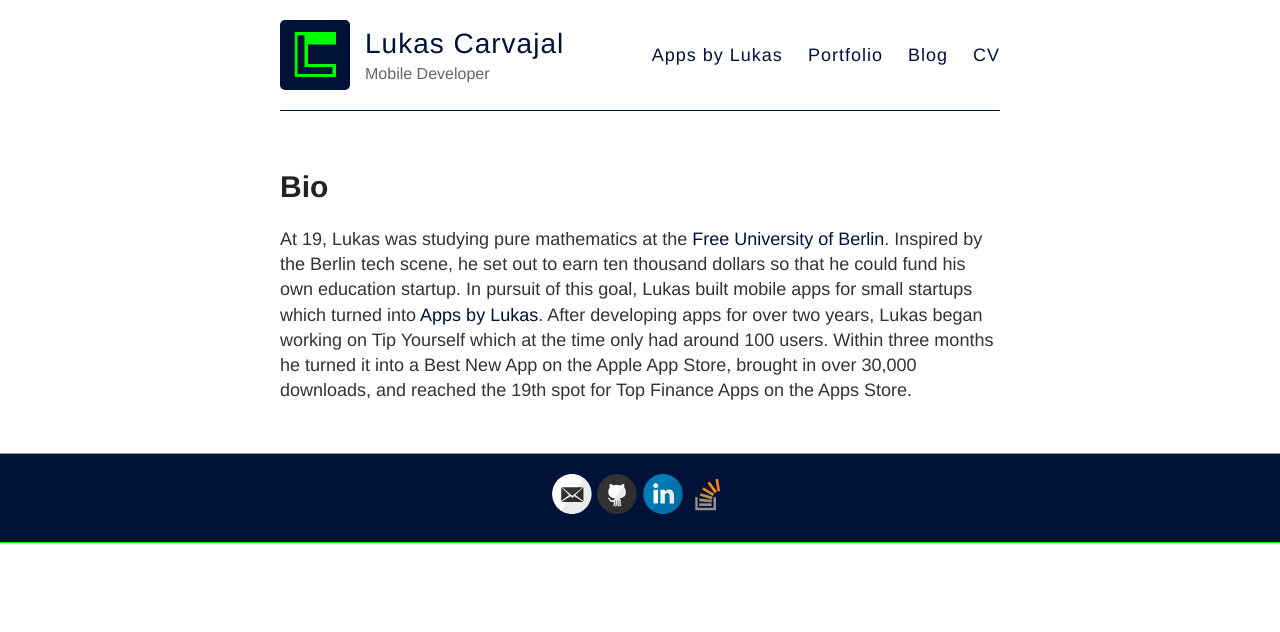
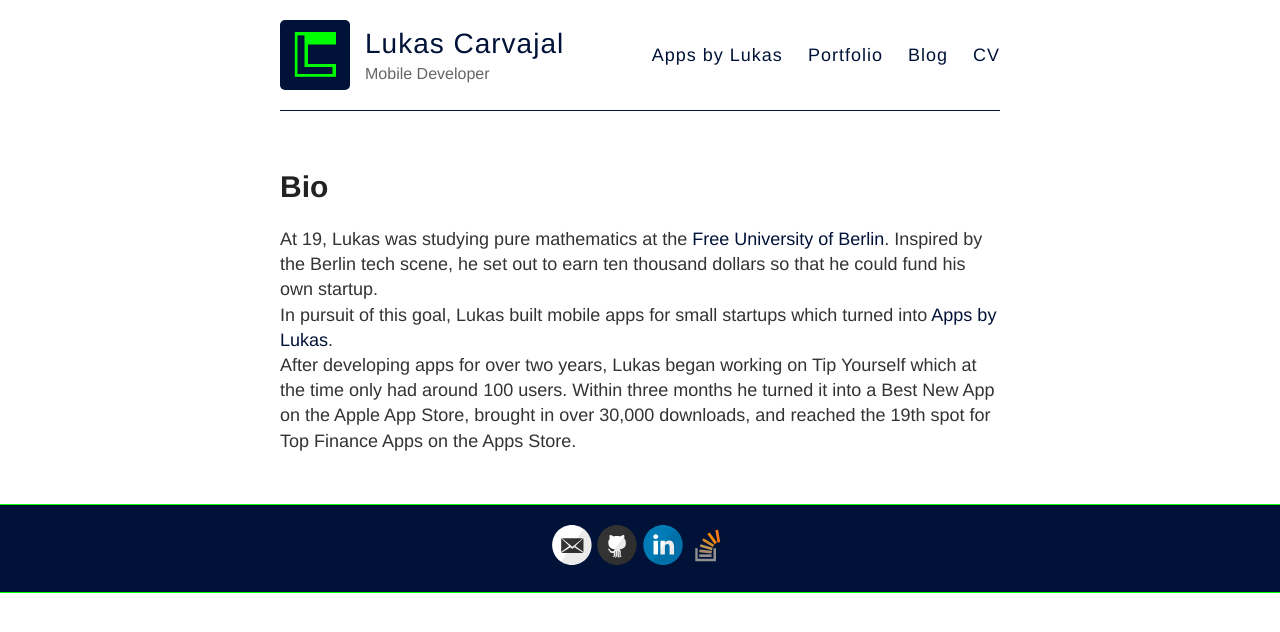
Before and after one commit to Lcarvajal/Lcarvajal.github.io, a Jekyll site: the page built from index.html, in a window 1280 px wide. Shown: the top 632 px of the page. Built offline with Jekyll 4.4.1, drawn with Linux system fonts in a browser that asks for light colours.

Commit message:
Update bio copy

```diff
--- a/index.html
+++ b/index.html
@@ -7,9 +7,9 @@ title: Home
 <p>
 	At 19, Lukas was studying pure mathematics at the <a href="http://appsbylukas.com">Free University of Berlin</a>.
 
-	Inspired by the Berlin tech scene, he set out to earn ten thousand dollars so that he could fund his own education startup.
+	Inspired by the Berlin tech scene, he set out to earn ten thousand dollars so that he could fund his own startup.<br>
 
-	In pursuit of this goal, Lukas built mobile apps for small startups which turned into <a href="http://appsbylukas.com">Apps by Lukas</a>.
+	In pursuit of this goal, Lukas built mobile apps for small startups which turned into <a href="http://appsbylukas.com">Apps by Lukas</a>.<br>
 
 	After developing apps for over two years, Lukas began working on Tip Yourself which at the time only had around 100 users. Within three months he turned it into a Best New App on the Apple App Store, brought in over 30,000 downloads, and reached the 19th spot for Top Finance Apps on the Apps Store.
 </p>
```
